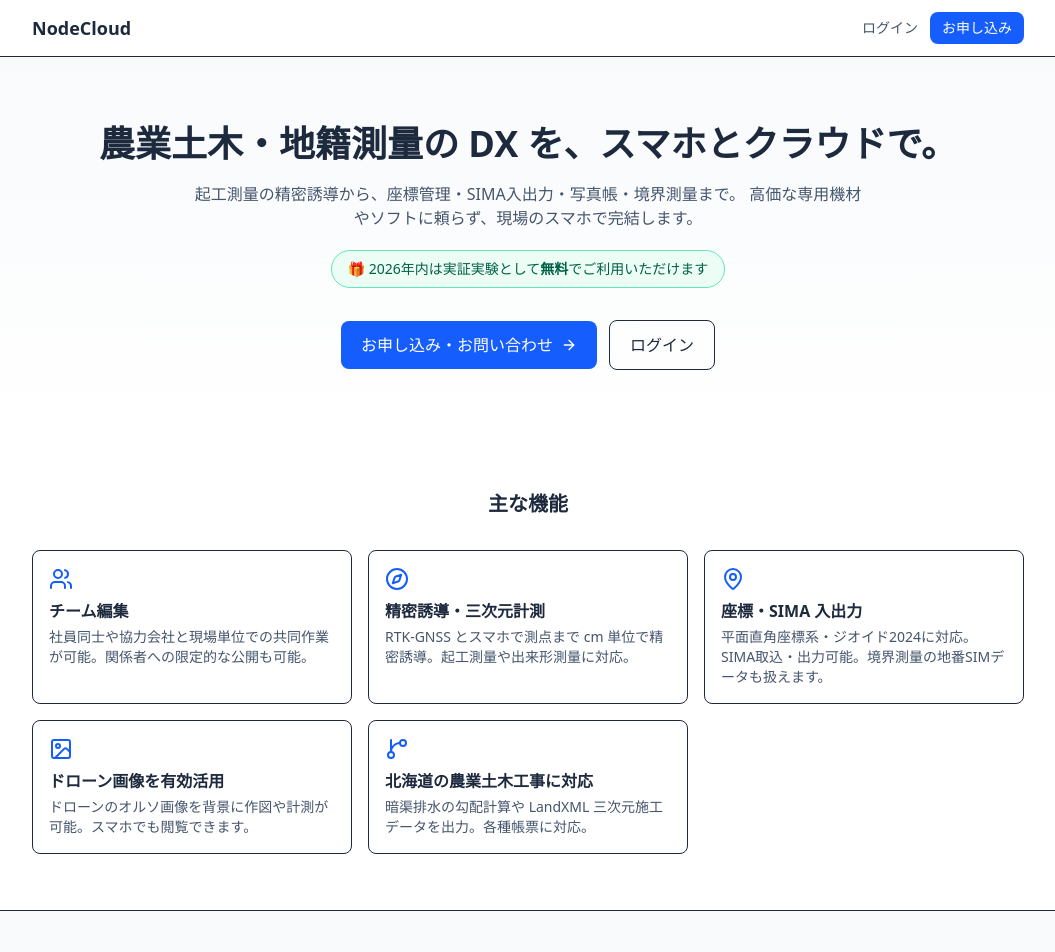
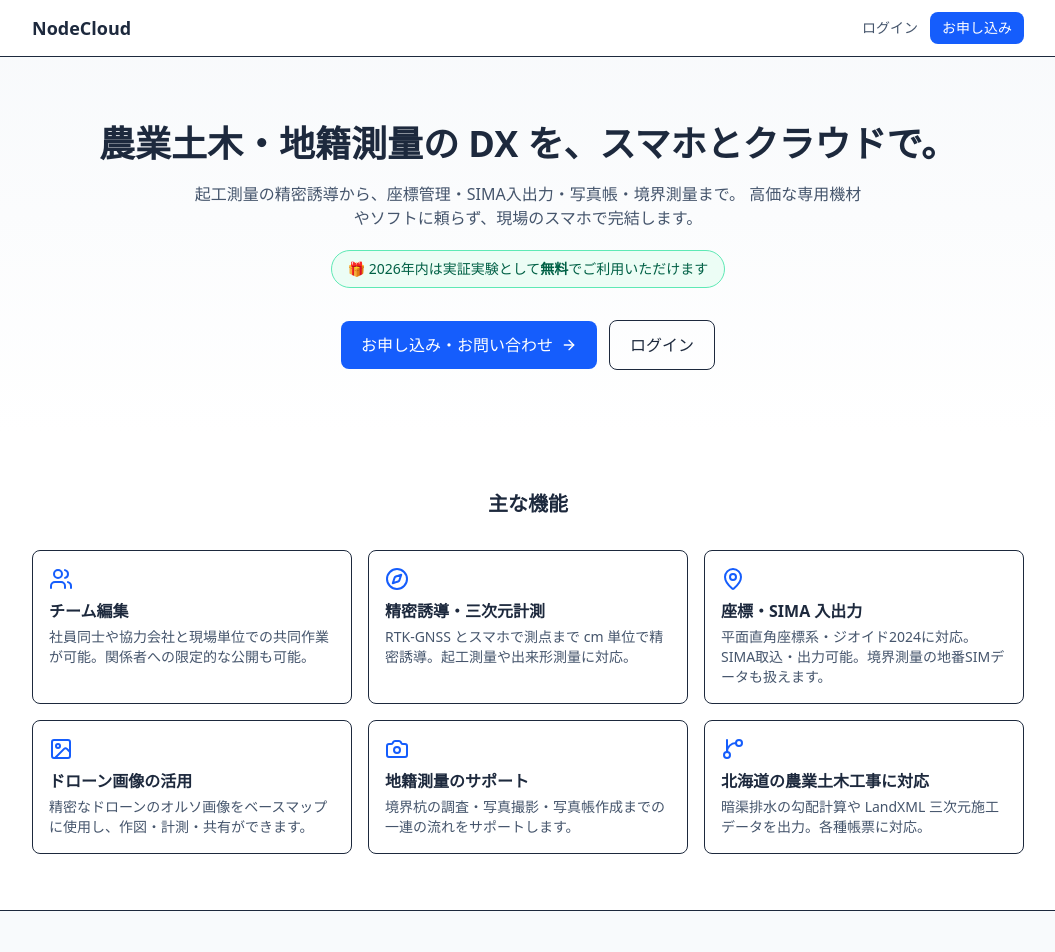
Before and after one commit to yokoyamataro/NodeCloudICT, a React (Vite) app: page /lp in a window 1280 px wide. Shown: the top 952 px of the page, without its empty margins (112-1167 px from the left). Built offline with nearby package versions, Linux system fonts and the light colour scheme; no server answers.

Commit message:
feat(lp): ドローン画像の活用に文言変更＋地籍測量のサポートを追加
Co-Authored-By: Claude Opus 4.7 (1M context) <noreply@anthropic.com>

```diff
--- a/src/features/marketing/LandingPage.tsx
+++ b/src/features/marketing/LandingPage.tsx
@@ -6,6 +6,7 @@ import {
   Image as ImageIcon,
   Compass,
   GitBranch,
+  Camera,
   FileSpreadsheet,
   Check,
   ArrowRight,
@@ -29,8 +30,13 @@ const FEATURES: { icon: React.ComponentType<{ className?: string }>; title: stri
   },
   {
     icon: ImageIcon,
-    title: 'ドローン画像を有効活用',
-    desc: 'ドローンのオルソ画像を背景に作図や計測が可能。スマホでも閲覧できます。',
+    title: 'ドローン画像の活用',
+    desc: '精密なドローンのオルソ画像をベースマップに使用し、作図・計測・共有ができます。',
+  },
+  {
+    icon: Camera,
+    title: '地籍測量のサポート',
+    desc: '境界杭の調査・写真撮影・写真帳作成までの一連の流れをサポートします。',
   },
   {
     icon: GitBranch,
```
